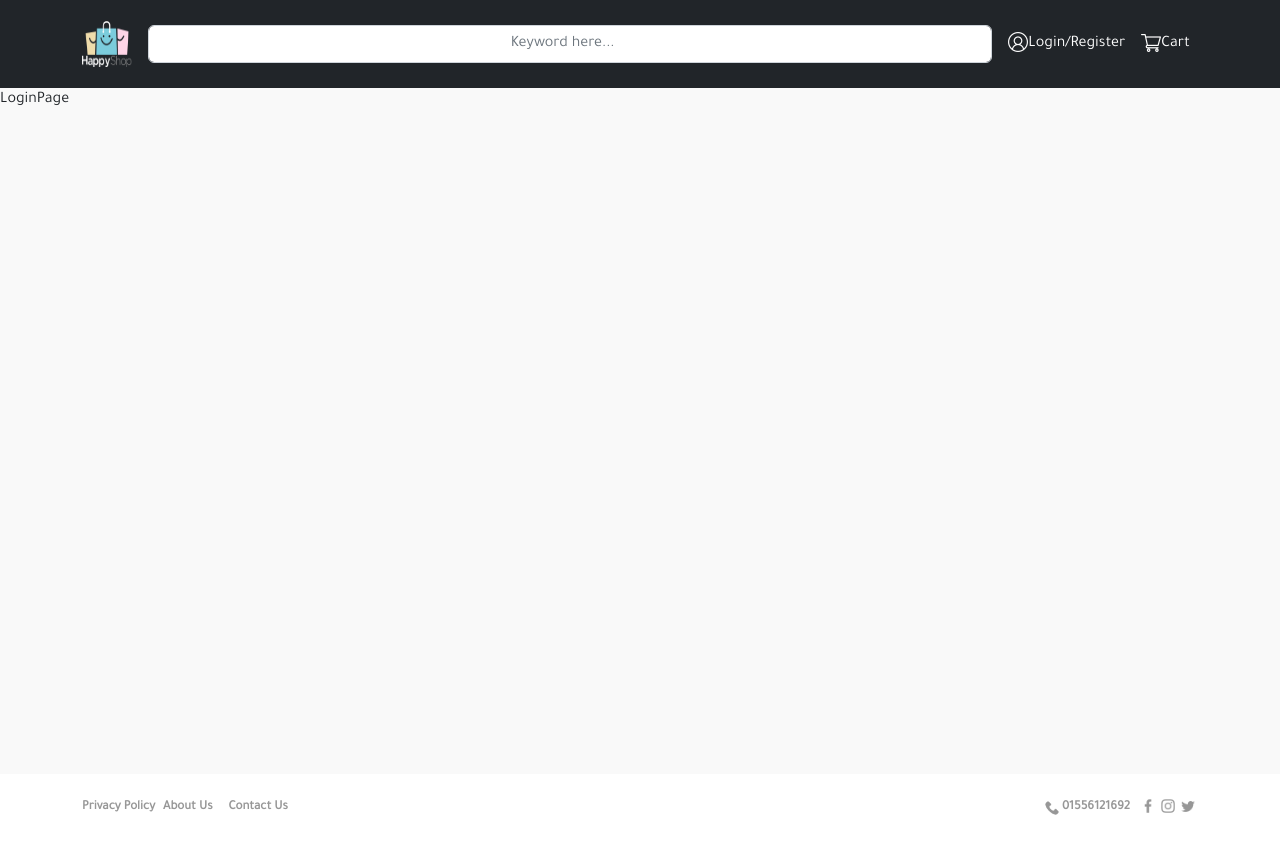
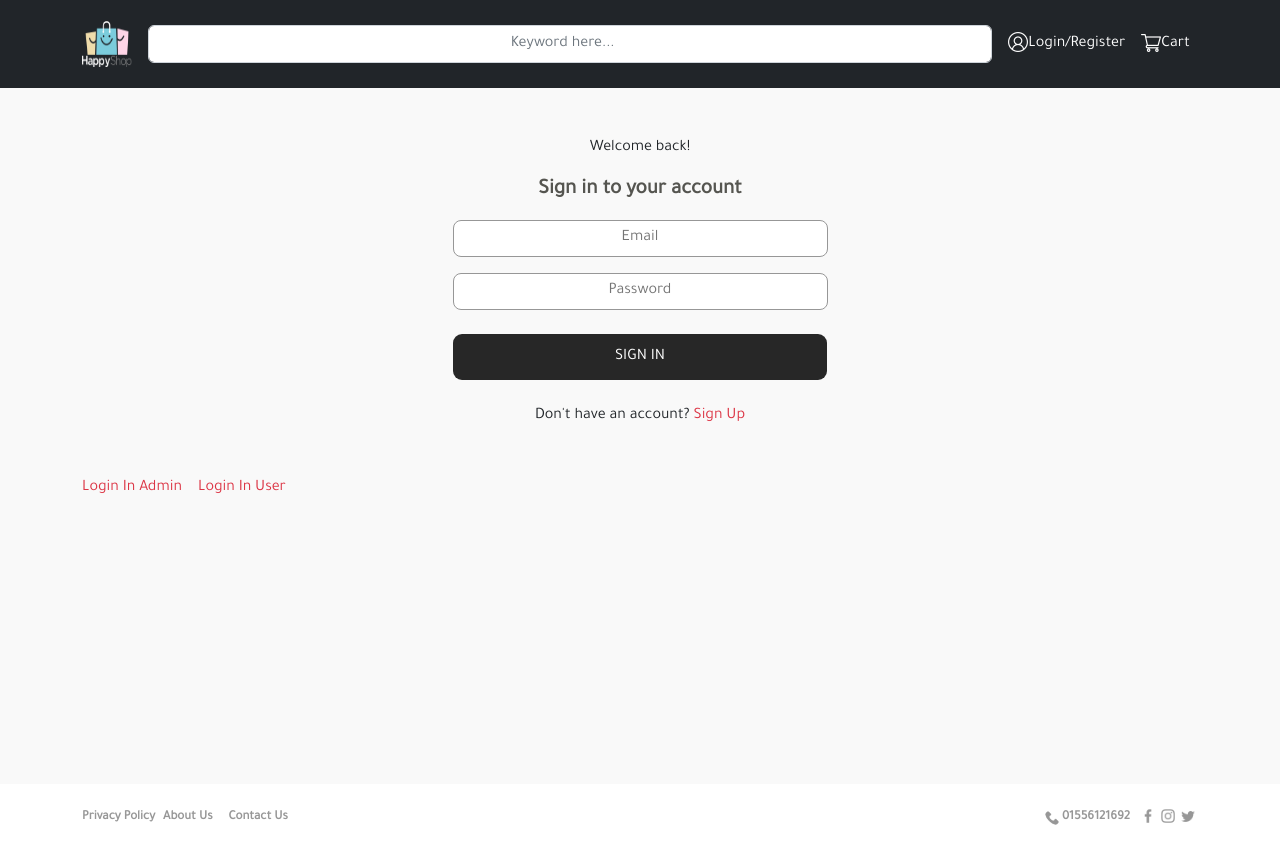
Before and after one commit to mobahaa2001/3rody, a React (Create React App) app: page /login in a window 1280 px wide. Built offline with nearby package versions, Linux system fonts and the light colour scheme.

Commit message:
Update LoginPage.js

```diff
--- a/src/Pages/Auth/LoginPage.js
+++ b/src/Pages/Auth/LoginPage.js
@@ -1,6 +1,46 @@
 import React from 'react'
+import { Col, Container, Row } from 'react-bootstrap'
+import { Link } from 'react-router-dom'
 
 const LoginPage = () => {
-  return <div style={{ minHeight: '670px' }}>LoginPage</div>
+  return (
+    <Container style={{ minHeight: '680px' }}>
+      <Row className="py-5 d-flex justify-content-center ">
+        <Col sm="12" className="d-flex flex-column ">
+          <p className="mx-auto">Welcome back!</p>
+          <label className="mx-auto title-login">Sign in to your account</label>
+          <input
+            placeholder="Email"
+            type="text"
+            className="user-input my-3 text-center mx-auto"
+          />
+          <input
+            placeholder="Password"
+            type="password"
+            className="user-input text-center mx-auto"
+          />
+          <button className="btn-login mx-auto mt-4">SIGN IN</button>
+          <label className="mx-auto my-4">
+            Don't have an account?{' '}
+            <Link to="/register" style={{ textDecoration: 'none' }}>
+              <span style={{ cursor: 'pointer' }} className="text-danger">
+                Sign Up
+              </span>
+            </Link>
+          </label>
+        </Col>
+
+        <label className="mx-auto my-4">
+          <span style={{ cursor: 'pointer' }} className="text-danger">
+            Login In Admin
+          </span>
+
+          <span style={{ cursor: 'pointer' }} className="text-danger mx-3">
+            Login In User
+          </span>
+        </label>
+      </Row>
+    </Container>
+  )
 }
 export default LoginPage
```
